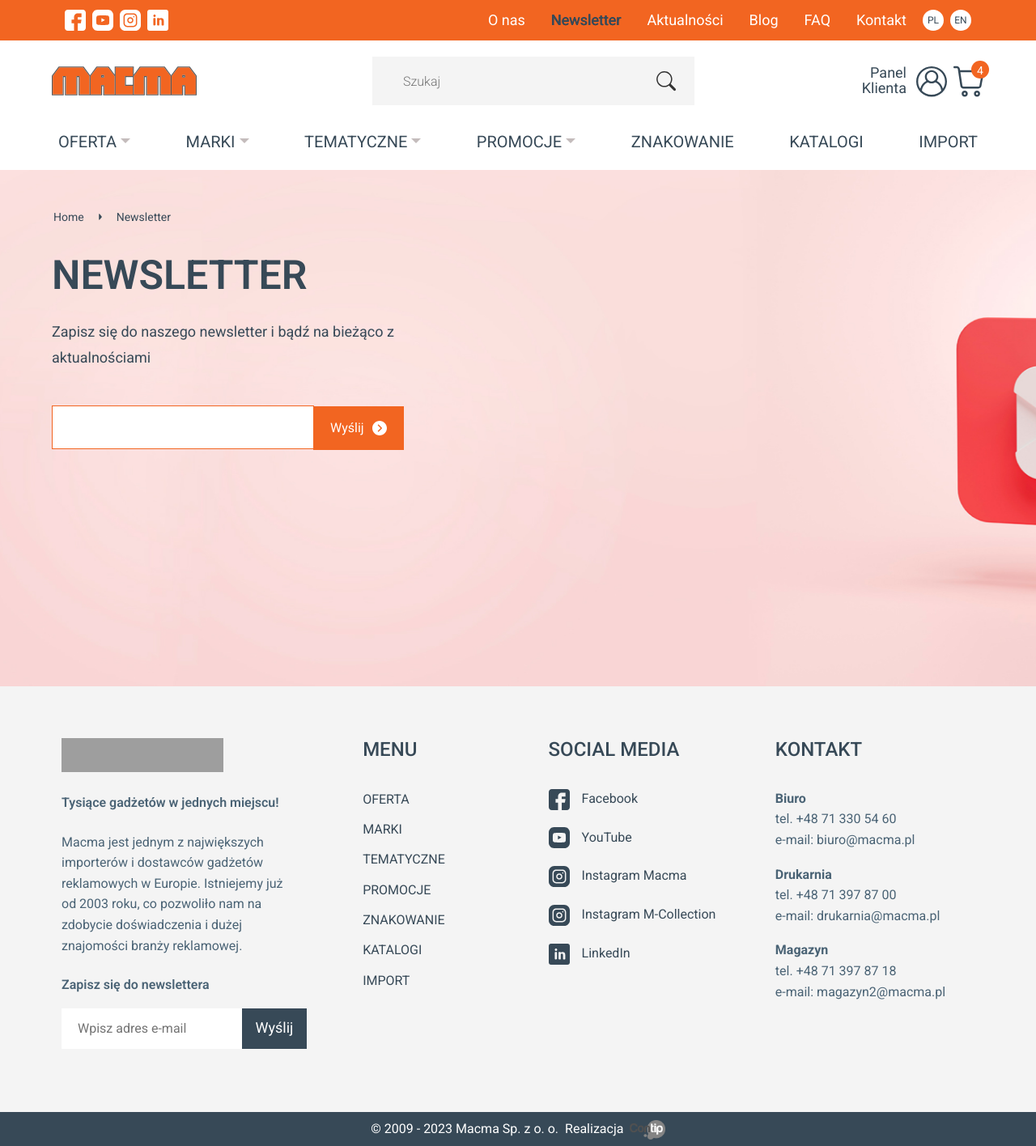
After one commit to goldipl/Macma, a PHP site: page /newsletter.php in a window 1280 px wide. The commit adds this page. Shown: the whole page at 81% size. Run offline with PHP 8.4, Linux system fonts and the light colour scheme; grey boxes are pictures that could not be loaded.

Commit message:
add and styling newsletter hero subpage

```diff
--- /dev/null
+++ b/components/newsletter/hero.php
@@ -0,0 +1,24 @@
+<section id="hero" class="hero container newsletter-pink">
+    <div class="hero_content">
+        <div class="breadcrumbs container">
+            <ul>
+                <li class="breadcrumb-item">
+                    <a href="./index.php">Home</a>
+                </li>
+                <li class="breadcrumb-item">
+                    <a href="#">Newsletter</a>
+                </li>
+            </ul>
+        </div>
+        <h1 class="hero_content--title">Newsletter</h1>
+        <p class="hero_content--text">Zapisz się do naszego newsletter i bądź na bieżąco z aktualnościami</p>
+        <form>
+            <input type="email" name="newsletter-hero" id="newsletter-hero" class="newsletter-hero" required>
+            <button class="orange-btn">Wyślij <img src="./assets/icons/common/buttons/button_white_arrow.svg" alt="arrow icon" width="18" height="18">
+        </form>
+    </button>
+    </div>
+    <div class="hero_image">
+        <img src="./assets/img/newsletter/newsletter_hero.jpg" alt="hero img" width="1928" height="638">
+    </div>
+</section>
--- /dev/null
+++ b/newsletter.php
@@ -0,0 +1,34 @@
+<!DOCTYPE html>
+<html lang="pl">
+    <head>
+        <meta charset="UTF-8">
+        <meta http-equiv="X-UA-Compatible" content="IE=edge">
+        <meta name="viewport" content="width=device-width, initial-scale=1.0">
+        <title>MACMA - Newsletter</title>
+        <link rel="shortcut icon" href="./assets/icons/favicon.ico" type="image/x-icon">
+        <link rel="stylesheet" href="./css/bootstrap.min.css" crossorigin="anonymous">
+        <link rel="stylesheet" href="./css/select2.min.css" />
+        <link rel="stylesheet" href="./scss/main.css">
+    </head>
+    <body>
+        <header>
+            <?php include "./components/common/topbar.php"; ?>
+            <?php include "./components/common/nav.php"; ?>
+        </header>
+        <main id="main-wrapper">
+            <?php include "./components/newsletter/hero.php"; ?>
+        </main>
+        <footer>
+            <?php include "./components/common/footer.php"; ?>
+        </footer>
+        <script>
+            document.querySelector('#topbar .container .topbar-links a:nth-of-type(2)').classList.add('active')
+        </script>
+        <script src="./js/jquery.min.js"></script>
+        <script src="./js/popper.min.js"></script>
+        <script src="./js/bootstrap.bundle.min.js" crossorigin="anonymous"></script>
+        <script src="./js/bootbox.min.js"></script>
+        <script src="./js/select2.min.js"></script>
+        <script src="./js/script.js"></script>
+    </body>
+</html>
--- a/scss/_variables.scss
+++ b/scss/_variables.scss
@@ -23,3 +23,4 @@ $menu_hover_color: #FFD5AE;
 $branding_hero_banner_pink: #e7b8bd;
 $branding_hero_banner_yellow: #d8cc84;
 $label_green_color: #ACDBD5;
+$newsletter_pink: #fadedb;
--- a/scss/main.css
+++ b/scss/main.css
@@ -2883,4 +2883,57 @@ label.add-files:focus, label.add-files:hover {
   .import_form button {
     margin-bottom: 40px;
   }
+}
+.hero.newsletter-pink {
+  margin-bottom: 0 !important;
+}
+.hero.newsletter-pink::before {
+  position: absolute;
+  display: block;
+  content: "";
+  background-color: #fadedb;
+  top: 0;
+  left: -50vw;
+  height: 100%;
+  width: 60vw;
+  z-index: -1;
+}
+.hero.newsletter-pink::after {
+  position: absolute;
+  display: block;
+  content: "";
+  background-color: #fadedb;
+  top: 0;
+  right: -50vw;
+  height: 100%;
+  width: 60vw;
+  z-index: -1;
+}
+.hero.newsletter-pink input.newsletter-hero {
+  width: 324px;
+  height: 54px;
+  padding: 15px 20px;
+  font-size: 16px;
+  font-style: normal;
+  font-weight: 400;
+  line-height: normal;
+  color: #374957;
+  border: 1px solid #F26521;
+  margin-right: -5px;
+}
+.hero.newsletter-pink input.newsletter-hero:focus, .hero.newsletter-pink input.newsletter-hero:hover {
+  outline: 0;
+}
+
+@media (max-width: 1199px) {
+  .hero.newsletter-pink {
+    background-color: #fadedb !important;
+    padding-bottom: 120px !important;
+  }
+  .hero.newsletter-pink input.newsletter-hero {
+    width: 60vw;
+  }
+  .hero.newsletter-pink::before {
+    background-color: #fadedb !important;
+  }
 }/*# sourceMappingURL=main.css.map */
--- a/scss/main.scss
+++ b/scss/main.scss
@@ -29,3 +29,4 @@
 @import './branding_page/branding_table';
 @import './import_page/text_teasers';
 @import './import_page/import_form';
+@import './newsletter/hero';
--- /dev/null
+++ b/scss/newsletter/_hero.scss
@@ -0,0 +1,54 @@
+.hero.newsletter-pink {
+    margin-bottom: 0 !important;
+    &::before {
+        position: absolute;
+        display: block;
+        content: "";
+        background-color: $newsletter_pink;
+        top: 0;
+        left: -50vw;
+        height: 100%;
+        width: 60vw;
+        z-index: -1;
+    }
+    &::after {
+        position: absolute;
+        display: block;
+        content: "";
+        background-color: $newsletter_pink;
+        top: 0;
+        right: -50vw;
+        height: 100%;
+        width: 60vw;
+        z-index: -1;
+    }
+    input.newsletter-hero {
+        width: 324px;
+        height: 54px;
+        padding: 15px 20px;
+        font-size: 16px;
+        font-style: normal;
+        font-weight: 400;
+        line-height: normal;
+        color: $text_color;
+        border: 1px solid $macma_orange;
+        margin-right: -5px;
+        &:focus,
+        &:hover {
+            outline: 0;
+        }
+    }
+}
+
+@media (max-width: 1199px) {
+    .hero.newsletter-pink {
+        background-color: $newsletter_pink !important;
+        padding-bottom: 120px !important;
+        input.newsletter-hero {
+            width: 60vw;
+        }
+        &::before {
+            background-color: $newsletter_pink !important;
+        }
+    }
+}
```
Also changed, not shown: 1 other file.
